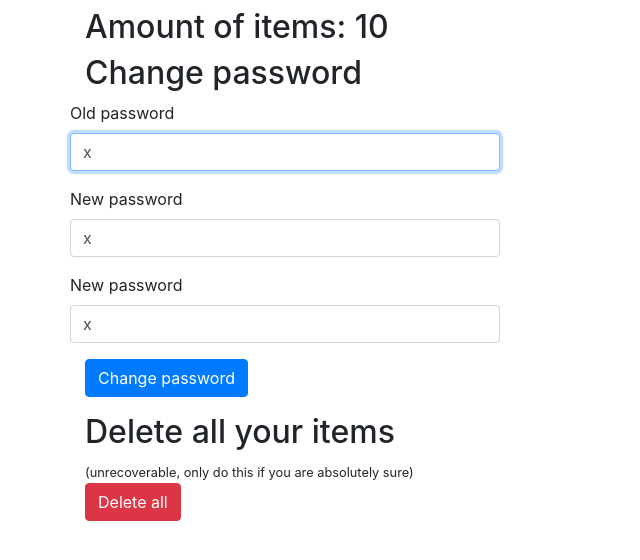
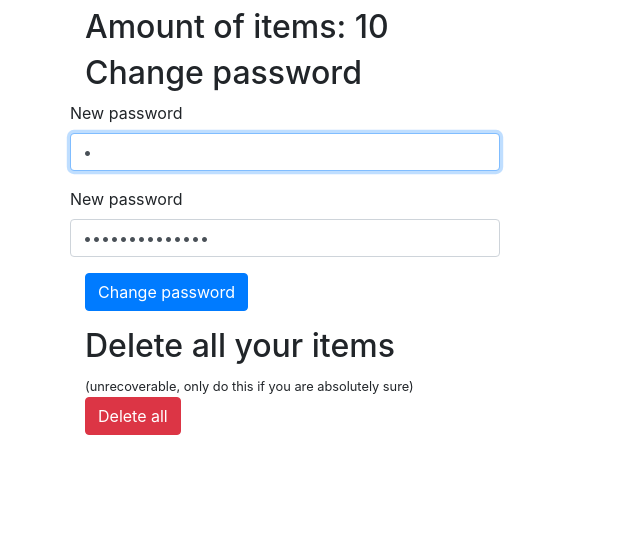
Before and after one commit to lossitomatossi/ShoppingList, a Flask app: template application/templates/auth/userprofile.html in a window 1280 px wide. Shown: the part 128-688 px from the top of the page, without its empty margins (0-640 px from the left). Run offline with Flask 2, Linux system fonts and the light colour scheme; the template is opened without the code that fills it: values that come from a table or form of the project are taken from there, most other values are stand-ins (such as "Sample title", 1, 10 or a date in 2020); parts of the project's set-up code (start-up, migrations or seed data) failed here and were passed over; some libraries are stand-ins or nearby versions.

Commit message:
salasanan vaihdon muokkauksia(Ei toimi vielä)

```diff
--- a/application/auth/forms.py
+++ b/application/auth/forms.py
@@ -1,7 +1,7 @@
 from flask_wtf import FlaskForm
 from wtforms import PasswordField, StringField, validators
 from wtforms.validators import ValidationError, InputRequired, EqualTo, Length
-from application.utils.errormessages import msg_username_length, msg_password_match, msg_password_length
+from application.utils.errormessages import msg_username_length, msg_password_match, msg_password_length, msg_name_length
 
 class LoginForm(FlaskForm):
     username = StringField("Username", [InputRequired(), Length(min=1, max=144, message=msg_username_length)])
--- a/application/templates/auth/userprofile.html
+++ b/application/templates/auth/userprofile.html
@@ -4,22 +4,21 @@
 <h1>User: {{ user.username }}</h1>
 <h2>Amount of items: {{ amount }}</h2>
 <body>
-  <form>
+  <form action="{{ url_for('changePassword') }}" method="POST" id="passwordfrom">
       <div class="form-group" style="width: 400px;">
         <h2>Change password</h2>
         <div class="form-group row">
-          <label for="oldpassword">Old password</label>
-          <input type="Old password" id="oldpassword" class="form-control" name="Old password"  placeholder="Enter old password" value="{{oldpassword}}" required autofocus maxlength="144">
+          <label for="password">New password</label>
+          <input type="password" id="password" class="form-control" name="password"  placeholder="Enter new password" value="{{password}}" required autofocus maxlength="144">
         </div>
+        {% for msg in form.password.errors %}
+        <div class="alert alert-primary">{{ msg }}</div>
+        {% endfor %}
         <div class="form-group row">
-          <label for="password">New password</label>
-          <input type="New Password" id="password" class="form-control" name="New password"  placeholder="Enter new password" value="{{password}}" required autofocus maxlength="144">
+          <label for="confirm">New password</label>
+          <input type="password" id="confirm" class="form-control" name="confirm"  placeholder="Repeat new password" value="{{confirm}}" required autofocus maxlength="144">
         </div>
-        <div class="form-group row">
-          <label for="password2">New password</label>
-          <input type="Repeat new password" id="password2" class="form-control" name="Repeat new password"  placeholder="Repeat new password" value="{{password2}}" required autofocus maxlength="144">
-        </div>
-        <button type="submit" class="btn btn-primary">
+        <button type="submit" class="btn btn-primary" form="passwordfrom">
           Change password
         </button>
     </div>
```
Also changed, not shown: application/auth/views.py (+9 -10 lines).
